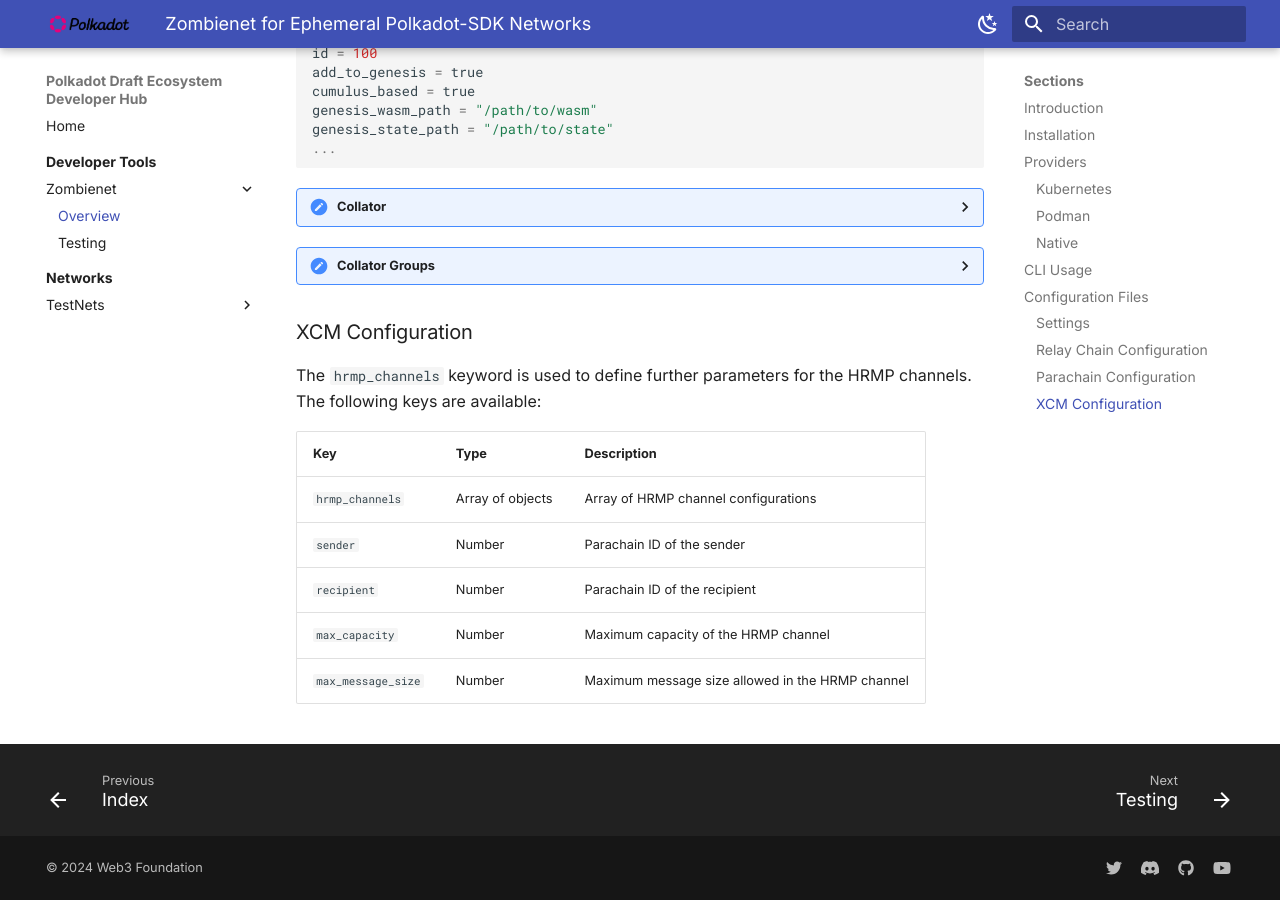
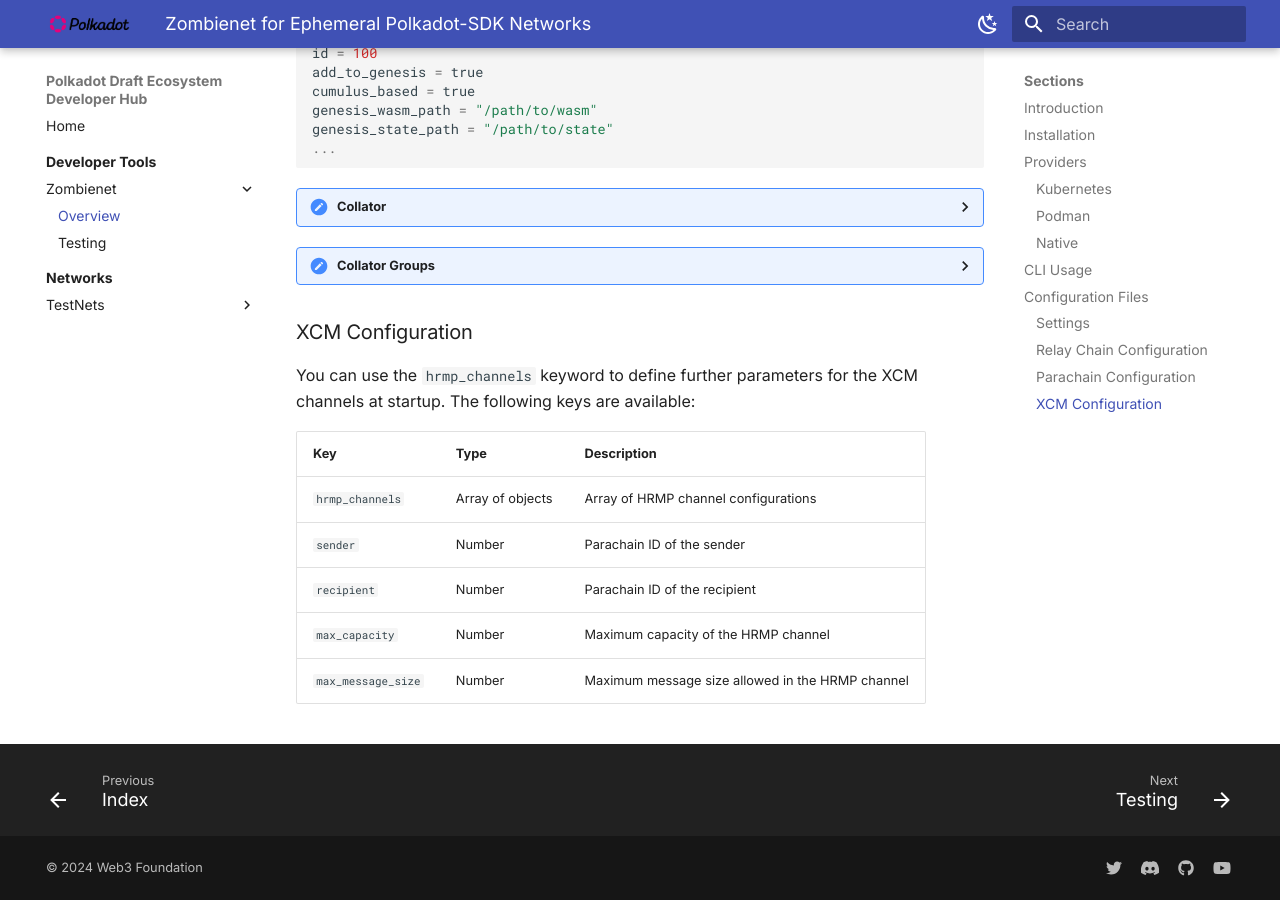
Before and after one commit to papermoonio/polkadot-ecosystem-docs-draft, an MkDocs documentation site: the page built from docs/dev-tools/zombienet/overview.md, in a window 1280 px wide and 900 px high, scrolled down 9711 px. Built offline with MkDocs 1.6.1 and Material for MkDocs 9.7.7, drawn with Linux system fonts in a browser that asks for light colours.

Commit message:
fix: paraphrasing XCM section intro

```diff
--- a/docs/dev-tools/zombienet/overview.md
+++ b/docs/dev-tools/zombienet/overview.md
@@ -640,7 +640,7 @@
 
 ### XCM Configuration
 
-The `hrmp_channels` keyword is used to define further parameters for the HRMP channels. The following keys are available:
+You can use the `hrmp_channels` keyword to define further parameters for the XCM channels at startup. The following keys are available:
 
 | Key                | Type             | Description                                      |
 | ------------------ | ---------------- | ------------------------------------------------ |
```
